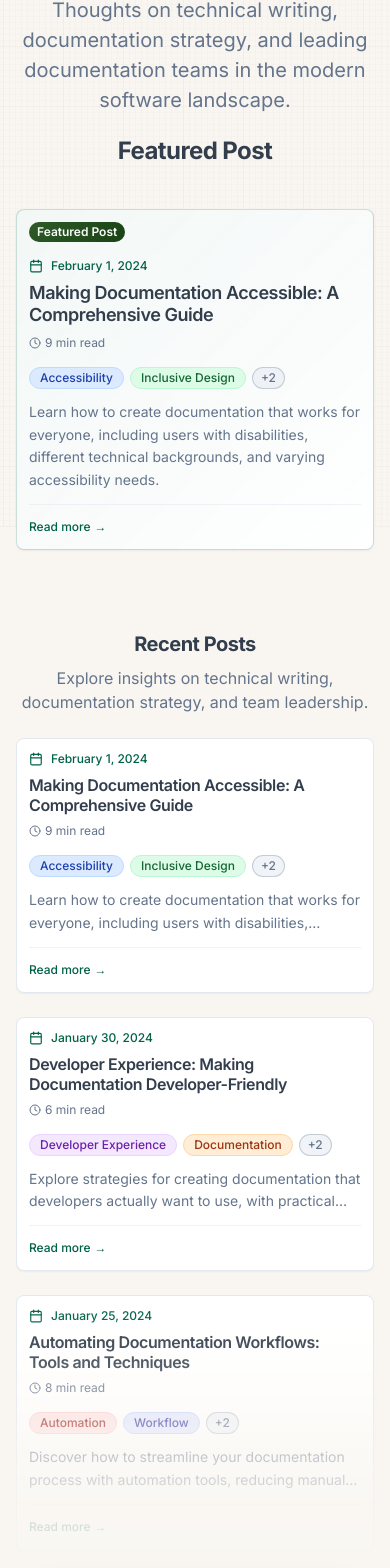
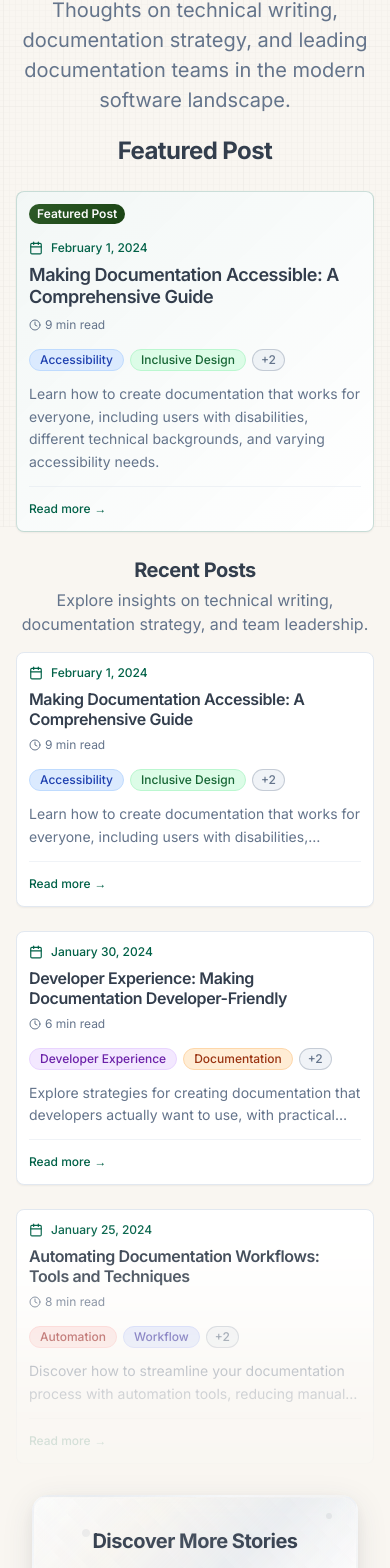
Before and after one commit to sirbonneville/docu-flow-blog, a React (Vite) app: page / in a window 390 px wide. Shown: the part 317-1885 px from the top of the page. Built offline with nearby package versions, Linux system fonts and the light colour scheme.

Commit message:
Revert mobile spacing changes
Reverted the previous changes to mobile spacing due to negative impact on layout.

```diff
--- a/src/components/PostGrid.tsx
+++ b/src/components/PostGrid.tsx
@@ -1,4 +1,3 @@
-
 import { useState, useEffect } from "react";
 import { PostCard } from "./PostCard";
 import { SearchBar } from "./SearchBar";
@@ -82,12 +81,12 @@ export const PostGrid = ({ posts, showSearch = true, title = "Recent Posts" }: P
   const visiblePosts = filteredPosts.slice(0, visibleCount);
 
   return (
-    <section className="py-4 pb-16 relative">
+    <section className="py-2 pb-16 relative">
       <div className="max-w-6xl mx-auto">
-        {/* Mobile-optimized spacing for heading and subtitle */}
-        <div className="text-center mb-6 md:mb-6">
-          <h2 className="text-xl md:text-2xl font-bold mb-2 md:mb-3">{title}</h2>
-          <p className="text-muted-foreground text-base max-w-2xl mx-auto mb-6 md:mb-0">
+        {/* Tighter mobile spacing for heading */}
+        <div className="text-center mb-4 md:mb-6">
+          <h2 className="text-xl md:text-2xl font-bold mb-1 md:mb-3">{title}</h2>
+          <p className="text-muted-foreground text-base max-w-2xl mx-auto mb-4 md:mb-0">
             Explore insights on technical writing, documentation strategy, and team leadership.
           </p>
         </div>
--- a/src/pages/Index.tsx
+++ b/src/pages/Index.tsx
@@ -14,11 +14,11 @@ const Index = () => {
       <div className="animate-fade-in">
         <Hero />
 
-        {/* Featured Post Section - Seamless flow with centered heading */}
+        {/* Featured Post Section - Much tighter mobile spacing */}
         {featuredPost && (
-          <section style={{ paddingTop: '12px', paddingBottom: '32px' }} className="md:pb-8">
+          <section className="pt-3 pb-4 md:pt-3 md:pb-8">
             <div className="max-w-4xl mx-auto">
-              <h2 className="text-2xl md:text-3xl font-bold text-center" style={{ marginBottom: '42px' }}>
+              <h2 className="text-2xl md:text-3xl font-bold text-center mb-6 md:mb-10">
                 Featured Post
               </h2>
               <PostCard
@@ -29,14 +29,14 @@ const Index = () => {
                 slug={featuredPost.slug}
                 tags={featuredPost.tags}
                 featured={true}
-                showFeaturedStyling={true} // Enable featured styling only here
+                showFeaturedStyling={true}
               />
             </div>
           </section>
         )}
 
-        {/* All Posts Section with Liquid Glass Effect - Mobile spacing adjustments */}
-        <div className="mt-8 md:mt-0">
+        {/* All Posts Section - Remove top margin on mobile */}
+        <div className="mt-0 md:mt-0">
           <PostGrid
             posts={allPosts}
             showSearch={false}
```
